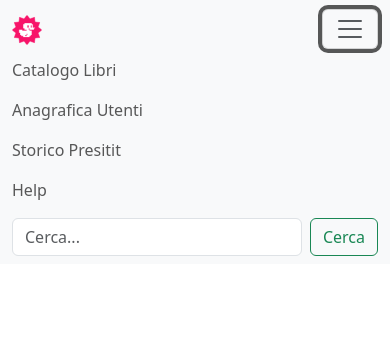
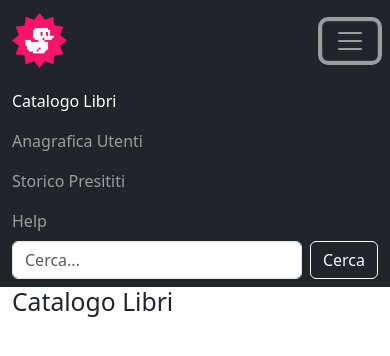
Before and after one commit to bertellimatteo/html-css-bootstrap-dashboard, a plain HTML site: page index.html in a window 390 px wide. Both pictures are taken after a click on the button "Toggle navigation". Drawn offline with nearby package versions, Linux system fonts and the light colour scheme.

Commit message:
redone the nav bar

```diff
--- a/index.html
+++ b/index.html
@@ -14,43 +14,71 @@
   <body>
 
     <header>
-      <nav class="navbar navbar-expand-lg bg-body-tertiary">
+
+      <nav
+        class="navbar navbar-expand-lg navbar-dark bg-dark"
+      >
         <div class="container-fluid">
+          <a class="navbar-brand" href="#"><img src="./asset/img/duck.png" alt="Bootstrap" width="55"></a>
+          <button
+            class="navbar-toggler d-lg-none"
+            type="button"
+            data-bs-toggle="collapse"
+            data-bs-target="#headernav"
+            aria-controls="headernav"
+            aria-expanded="false"
+            aria-label="Toggle navigation">
 
-          <a class="navbar-brand" href="#">
-            <img src="./asset/img/duck.png" alt="Bootstrap" width="30">
-          </a>
-          <button class="navbar-toggler" type="button" data-bs-toggle="collapse" data-bs-target="#navbarTogglerDemo02" aria-controls="navbarTogglerDemo02" aria-expanded="false" aria-label="Toggle navigation">
-            <span class="navbar-toggler-icon"></span>
+           <span class="navbar-toggler-icon"></span>
+
           </button>
-          <div class="collapse navbar-collapse" id="navbarTogglerDemo02">
-            <ul class="navbar-nav me-auto mb-2 mb-lg-0">
 
+          <div class="collapse navbar-collapse" id="headernav">
+            <ul class="navbar-nav me-auto mt-2 mt-lg-0">
               <li class="nav-item">
-                <a class="nav-link" href="#">Catalogo Libri</a>
+                <a class="nav-link active" href="#" aria-current="page">Catalogo Libri
+                  <span class="visually-hidden">(current)</span></a>
               </li>
               <li class="nav-item">
                 <a class="nav-link" href="#">Anagrafica Utenti</a>
               </li>
               <li class="nav-item">
-                <a class="nav-link" href="#">Storico Presitit</a>
+                <a class="nav-link" href="#">Storico Presititi</a>
               </li>
               <li class="nav-item">
                 <a class="nav-link" href="#">Help</a>
               </li>
 
+
+                <div
+                  class="dropdown-menu"
+                  aria-labelledby="dropdownId"
+                >
+                  <a class="dropdown-item" href="#"
+                    >Action 1</a
+                  >
+                  <a class="dropdown-item" href="#"
+                    >Action 2</a
+                  >
+                </div>
+              </li>
             </ul>
             <form class="d-flex" role="search">
               <input class="form-control me-2" type="search" placeholder="Cerca..." aria-label="Search">
-              <button class="btn btn-outline-success" type="submit">Cerca</button>
+              <button class="btn btn-outline-light" type="submit">Cerca</button>
             </form>
           </div>
         </div>
       </nav>
+
     </header>
 
 
     <main>
+      <div class="container">
+        <h2>Catalogo Libri</h2>
+
+      </div>
 
     </main>
 
```
